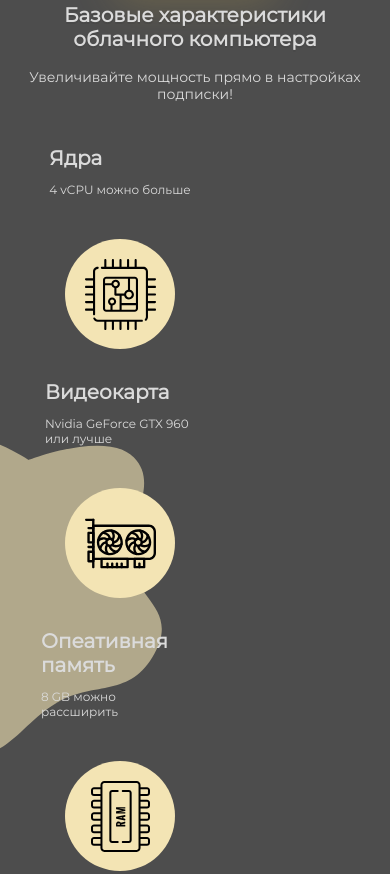
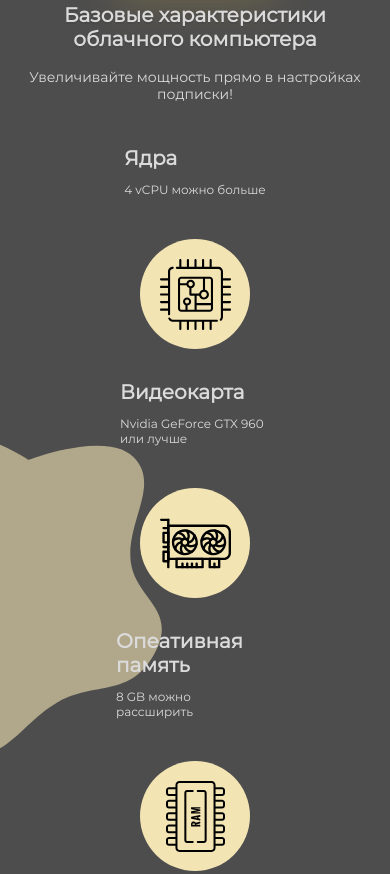
Before and after one commit to kirill165541/BeeCloud, a plain HTML site: page index.html in a window 390 px wide. Shown: the part 2854-3728 px from the top of the page. Drawn offline with Linux system fonts and the light colour scheme.

Commit message:
Add files via upload

```diff
--- a/css/mobile.css
+++ b/css/mobile.css
@@ -263,6 +263,7 @@
 	.components {
 		position: initial;
 		justify-content: space-around;
+		margin: 0  54px;
 	}
 
 	.item-component {
```
